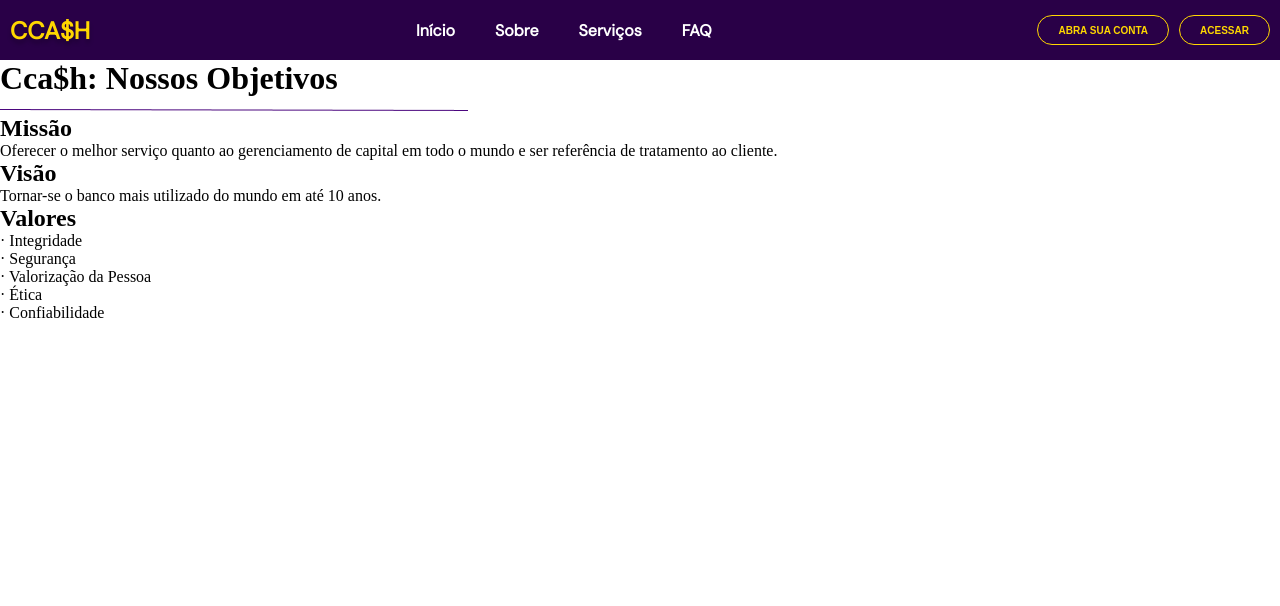
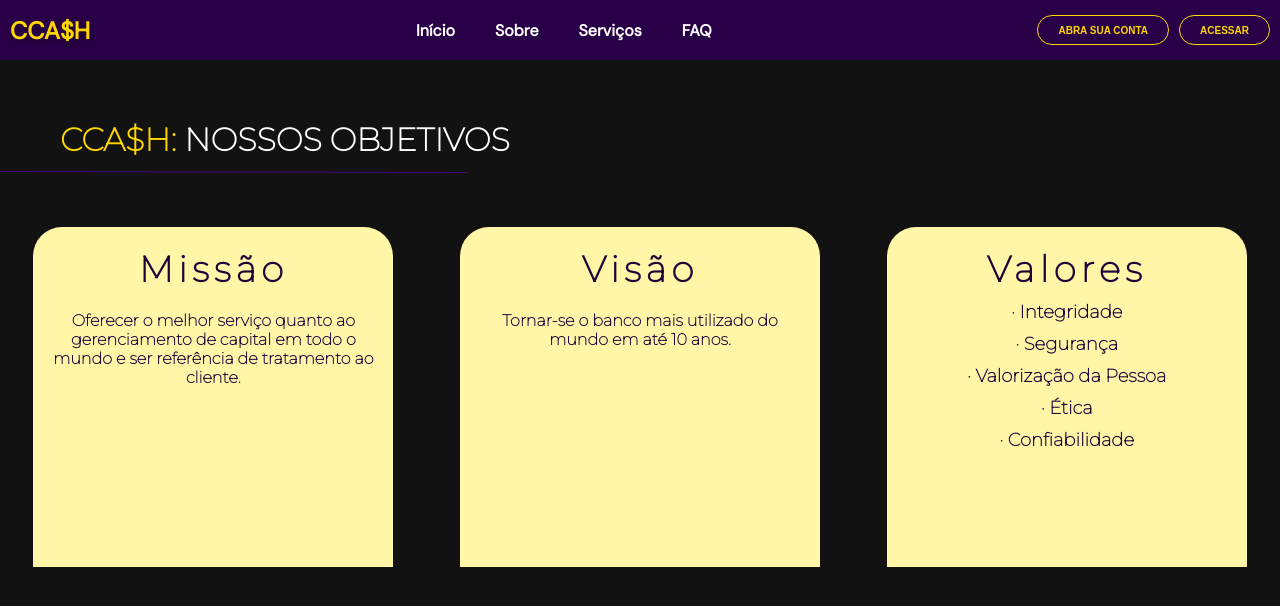
Before and after one commit to emanuelleaviana/ccash, a React (Vite) app: page /sobre in a window 1280 px wide. Shown: the top 606 px of the page. Built offline with nearby package versions, Linux system fonts and the light colour scheme.

Commit message:
updateSobreCSS

```diff
--- a/src/pages/Login/index.jsx
+++ b/src/pages/Login/index.jsx
@@ -3,7 +3,7 @@ import './index.css'
 export default function Login() {
     return (
         <>
-                <h1>Building!</h1>
+                <h1>fala log!</h1>
 
         </>
     )
--- a/src/pages/Sobre/index.jsx
+++ b/src/pages/Sobre/index.jsx
@@ -3,10 +3,10 @@ import NavBar from '../../components/NavBar'
 
 export default function Sobre() {
     return (
-        <>
+        <div id='pageSobre'>
             <NavBar />
 
-            <header className='header'>
+            <header className='headerSobre'>
                 <h1>
                     <span>Cca$h:</span> Nossos Objetivos
                 </h1>
@@ -33,6 +33,6 @@ export default function Sobre() {
                     </ul>
                 </article>
             </main>
-        </>
+        </div>
     )
 }
--- a/src/pages/Sobre/sobre.css
+++ b/src/pages/Sobre/sobre.css
@@ -1,37 +1,39 @@
-/* @import url('https://fonts.googleapis.com/css2?family=DM+Sans&family=Montserrat:wght@100&display=swap');
+@import url('https://fonts.googleapis.com/css2?family=DM+Sans&family=Montserrat:wght@100&display=swap');
 
-  @import url('https://fonts.googleapis.com/css2?family=DM+Sans&family=Montserrat:wght@100&display=swap');
 
-* {
-    margin: 0px;
-    padding: 0px;
+
+
+#pageSobre {
     background-color: #121212;
-    color: white;
+    height: 100vh;
 }
 
-h1 {
+.headerSobre h1 {
     text-transform: uppercase;
     margin-top: 60px;
     margin-left: 60px;
     font-family: 'Montserrat';
+    color: white;
+    font-weight: 600;
 
 }
 
-h1 span {
+.headerSobre h1 span {
     color: #FFD700;
     font-family: 'Montserrat';
 }
 
-main {
+.mainSobre {
     display: flex;
     flex-wrap: wrap;
     justify-content: space-around;
     align-items: center;
     margin-top: 0px;
+    font-weight: 600;
 
 }
 
-main article h2 {
+.mainSobre article h2 {
     font-family: 'Montserrat', sans-serif;
     display: flex;
     justify-content: center;
@@ -45,7 +47,8 @@ main article h2 {
 
 }
 
-main article p {
+.mainSobre article p {
+
     display: flex;
     justify-content: center;
     margin-top: 20px;
@@ -57,9 +60,10 @@ main article p {
     background: none;
     font-size: 16px;
     text-align: center;
+    font-family: 'Montserrat', sans-serif;
 }
 
-main article ul li {
+.mainSobre article ul li {
     display: flex;
     justify-content: center;
     padding-top: 10px;
@@ -67,15 +71,17 @@ main article ul li {
     background: #FFF6A8;
     font-size: 18px;
     color: #210038;
+    font-family: 'Montserrat', sans-serif;
 
 }
 
 .block {
-    width: 344px;
+    width: 360px;
     height: 340px;
 
     background: #FFF6A8;
     margin: 20px;
+    margin-top: 50px;
     border-radius: 29px 29px 0px 0px;
 
-} */
+}
```
